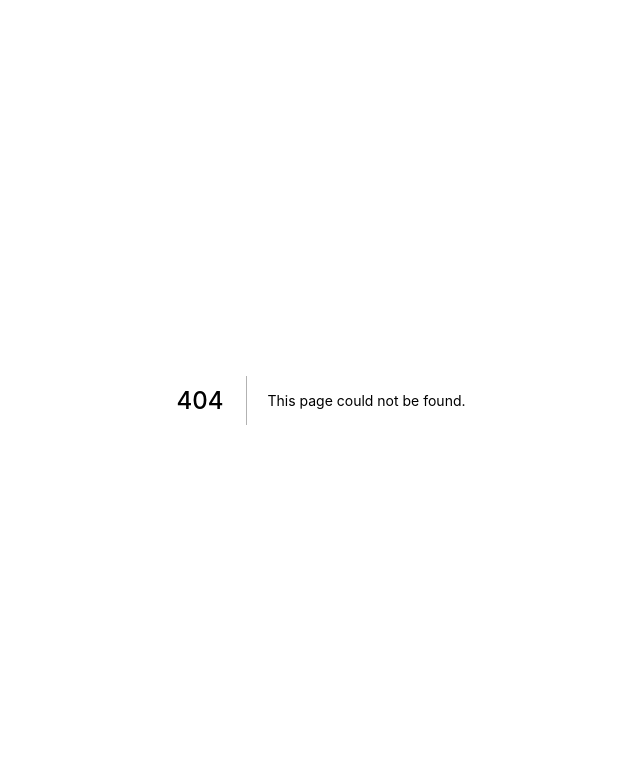
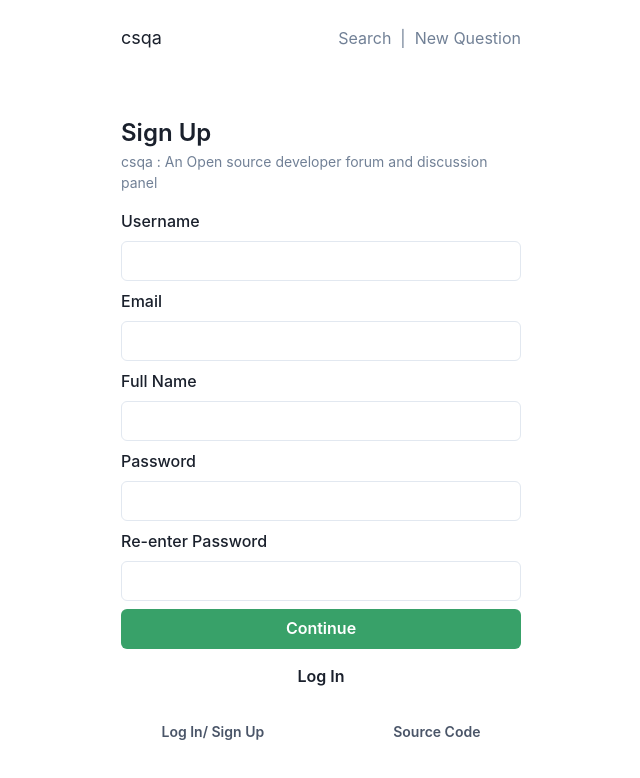
Before and after one commit to halchester/csqa, a Next.js app: page /signup in a window 1280 px wide. Before the commit this address had no page. Shown: the top 778 px of the page, without its empty margins (319-959 px from the left). Built offline with nearby package versions, Linux system fonts and the light colour scheme.

Commit message:
feat: signup and login page

```diff
--- a/components/layout/Layout.tsx
+++ b/components/layout/Layout.tsx
@@ -1,5 +1,6 @@
 import { Flex, Link, Text, Box } from "@chakra-ui/react";
 import React from "react";
+import { SmallText } from "../utils";
 
 interface IProps {
   children: React.ReactNode;
@@ -18,6 +19,7 @@ export const Layout = ({ children }: IProps) => {
       >
         {children}
       </Box>
+      <Config />
     </div>
   );
 };
@@ -33,7 +35,7 @@ const Header = () => {
     >
       <div>
         <Text as='span' fontSize='lg'>
-          csqa
+          <Link href='/'>csqa</Link>
         </Text>
       </div>
       <div>
@@ -54,3 +56,21 @@ const Header = () => {
     </Flex>
   );
 };
+
+const Config = () => {
+  return (
+    <Flex
+      justifyContent='space-around'
+      alignItems='center'
+      maxWidth='md'
+      mx='auto'
+    >
+      <SmallText link='/signup'>Log In/ Sign Up</SmallText>
+      {/* <SmallText link='/leaderboard'>Leaderboard </SmallText> */}
+      {/* <SmallText link='/creator'>Creator </SmallText> */}
+      <SmallText link='https://github.com/halchester/csqa'>
+        Source Code{" "}
+      </SmallText>
+    </Flex>
+  );
+};
--- /dev/null
+++ b/components/utils.tsx
@@ -0,0 +1,16 @@
+import * as React from "react";
+import { Text, Link } from "@chakra-ui/react";
+
+export const SmallText = ({
+  children,
+  link,
+}: {
+  children: React.ReactNode;
+  link: string;
+}): JSX.Element => {
+  return (
+    <Text fontSize='sm' fontWeight='semibold' color='gray.600'>
+      <Link href={link}>{children}</Link>
+    </Text>
+  );
+};
--- a/package.json
+++ b/package.json
@@ -11,6 +11,7 @@
     "@emotion/react": "^11",
     "@emotion/styled": "^11",
     "@prisma/client": "^2.28.0",
+    "formik": "^2.2.9",
     "framer-motion": "^4",
     "moment": "^2.29.1",
     "next": "^11.0.1",
--- /dev/null
+++ b/pages/signup.tsx
@@ -0,0 +1,87 @@
+import * as React from "react";
+import { Layout } from "../components/layout/Layout";
+import { Button, FormLabel, Input, Text, Box, Link } from "@chakra-ui/react";
+import { Formik } from "formik";
+
+const SignupPage = () => {
+  return (
+    <Layout>
+      <Box my='4'>
+        <Text align='left' fontSize='2xl' fontWeight='semibold'>
+          Sign Up
+        </Text>
+        <Text fontSize='sm' color='gray.500'>
+          csqa : An Open source developer forum and discussion panel
+        </Text>
+      </Box>
+      <Formik
+        initialValues={formikInitialValues}
+        onSubmit={async (values) => {
+          console.log(values);
+        }}
+      >
+        {({ values, handleChange, handleBlur, handleSubmit, isSubmitting }) => (
+          <form onSubmit={handleSubmit}>
+            <Box mb='2'>
+              <FormLabel>Username</FormLabel>
+              <Input
+                id='username'
+                onChange={handleChange}
+                onBlur={handleBlur}
+              />
+            </Box>
+            <Box mb='2'>
+              <FormLabel>Email</FormLabel>
+              <Input id='email' onChange={handleChange} onBlur={handleBlur} />
+            </Box>
+            <Box mb='2'>
+              <FormLabel>Full Name</FormLabel>
+              <Input
+                id='fullName'
+                onChange={handleChange}
+                onBlur={handleBlur}
+              />
+            </Box>
+            <Box mb='2'>
+              <FormLabel>Password</FormLabel>
+              <Input
+                id='password'
+                onChange={handleChange}
+                onBlur={handleBlur}
+              />
+            </Box>
+            <Box mb='2'>
+              <FormLabel>Re-enter Password</FormLabel>
+              <Input
+                id='repassword'
+                onChange={handleChange}
+                onBlur={handleBlur}
+              />
+            </Box>
+            <Button
+              mb='2'
+              onClick={() => handleSubmit()}
+              isFullWidth
+              colorScheme='green'
+            >
+              Continue
+            </Button>
+          </form>
+        )}
+      </Formik>
+      <Button variant='ghost' isFullWidth>
+        <Link href='login'>Log In</Link>
+      </Button>
+    </Layout>
+  );
+};
+
+export default SignupPage;
+
+const formikInitialValues = {
+  username: "",
+  fullName: "",
+  email: "",
+  password: "",
+  repassword: "",
+};
```
Also changed, not shown: pages/login.tsx (added, +64 -0 lines), 1 other file (tests, documents, lock files or other folders).
